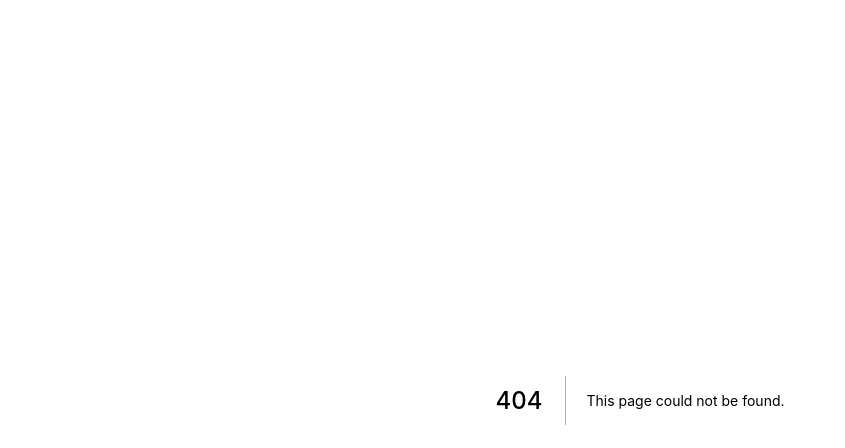
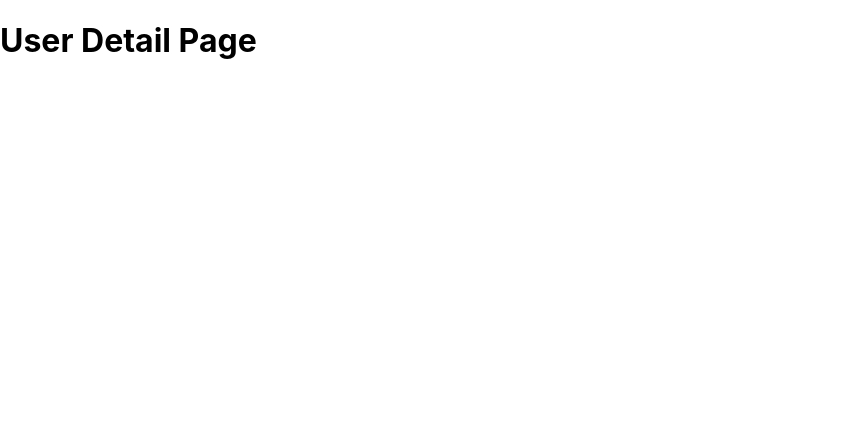
Before and after one commit to Permanaa/training-nextjs, a Next.js app: page /user/user-detail in a window 1280 px wide. Before the commit this address had no page. Shown: the top 448 px of the page, without its empty margins (0-845 px from the left). Built offline with nearby package versions, Linux system fonts and the light colour scheme.

Commit message:
Basic routing

```diff
--- /dev/null
+++ b/pages/blog.tsx
@@ -0,0 +1,5 @@
+export default function Blog() {
+  return (
+    <h1>Blog Page</h1>
+  )
+}
--- /dev/null
+++ b/pages/user/index.tsx
@@ -0,0 +1,5 @@
+export default function Blog() {
+  return (
+    <h1>User Page</h1>
+  )
+}
--- /dev/null
+++ b/pages/user/user-detail.tsx
@@ -0,0 +1,5 @@
+export default function Blog() {
+  return (
+    <h1>User Detail Page</h1>
+  )
+}
```
